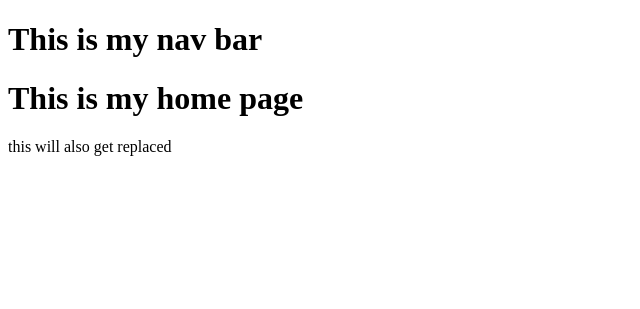
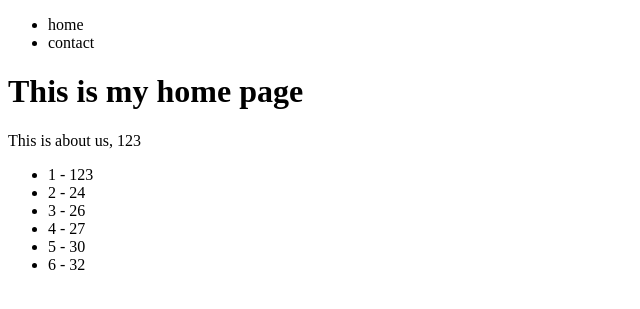
Before and after one commit to trannthany/tryDjango_youtube, a Django app: page / in a window 1280 px wide. Shown: the top 309 px of the page, without its empty margins (0-640 px from the left). Run offline with Django 3.2, Linux system fonts and the light colour scheme.

Commit message:
django loop

```diff
--- a/django_src/myTryDjangoProj/pages/views.py
+++ b/django_src/myTryDjangoProj/pages/views.py
@@ -4,7 +4,12 @@ from django.http import HttpResponse
 
 def home_view(request, *args, **kwargs):
     #return HttpResponse("<h1> Hello World!</h1>") # this return a string which is inside HttpResponse
-    return render(request, "home.html")
+    my_context = {
+        "my_text"   : "This is about us",
+        "my_number" : 123,
+        "my_list"   : [123, 24, 26, 27, 30, 32]
+    }
+    return render(request, "home.html", my_context)
 
 def contact_view(request, *args, **kwargs):
 
--- a/django_src/myTryDjangoProj/templates/base.html
+++ b/django_src/myTryDjangoProj/templates/base.html
@@ -7,7 +7,7 @@
     </head>
 
     <body>
-        <h1> This is  my nav bar </h1>
+        {% include 'navbar.html' %}
         {% block content %}
             this will get replaced
         {% endblock %}
--- a/django_src/myTryDjangoProj/templates/home.html
+++ b/django_src/myTryDjangoProj/templates/home.html
@@ -2,4 +2,15 @@
 
 {% block content %}
     <h1>This is my home page</h1>
+
 {% endblock content %}
+{% block another_content %}
+ <p> {{my_text}}, {{my_number}} </p>
+ <ul>
+    {% for my_sub_item in my_list %}
+        <li> {{forloop.counter}} - {{ my_sub_item}}</li>
+    {% endfor %}
+ </ul>
+
+
+{% endblock%}
--- /dev/null
+++ b/django_src/myTryDjangoProj/templates/navbar.html
@@ -0,0 +1,6 @@
+<nav>
+    <ul>
+        <li> home </li>
+        <li> contact </li>
+    </ul>
+</nav>
```
